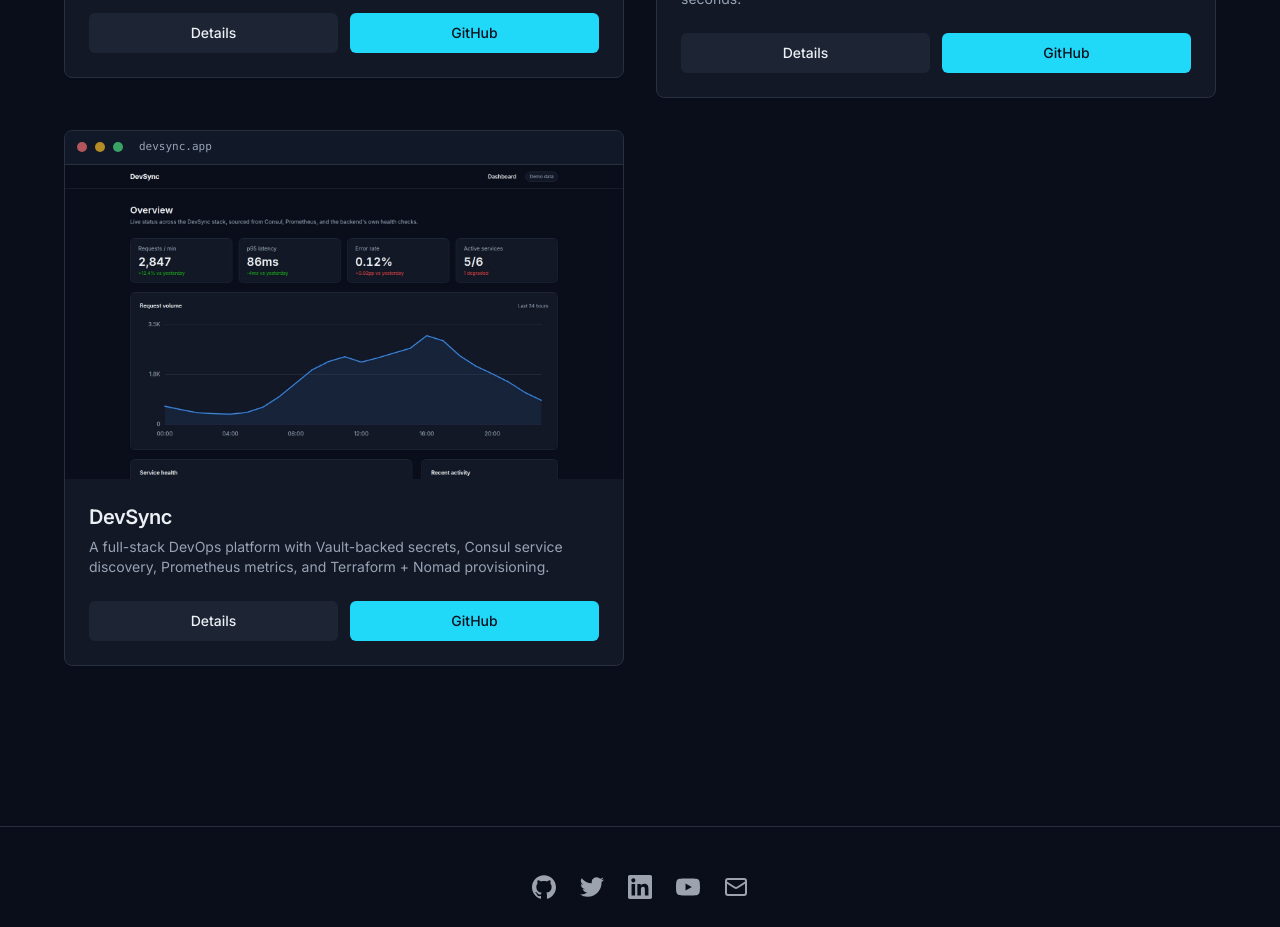
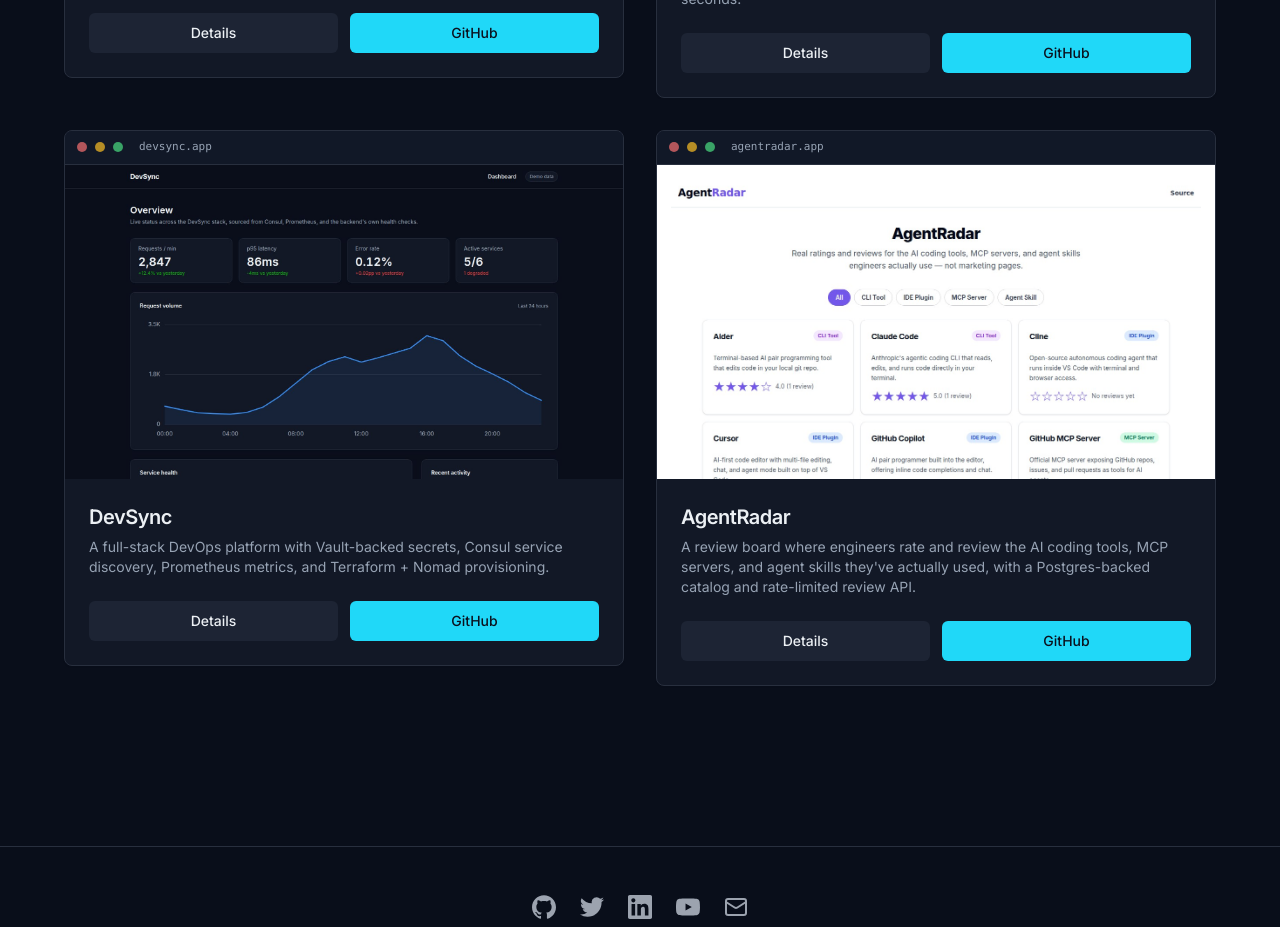
Before and after one commit to Younique98/ericathompson, a Next.js app: page /projects in a window 1280 px wide. Shown: the part 1880-2807 px from the top of the page. Built offline with nearby package versions, Linux system fonts and the light colour scheme.

Commit message:
Add AgentRadar to projects page
Adds a project card for AgentRadar, a review board for AI coding tools,
MCP servers, and agent skills, linking to the now-public repo.

```diff
--- a/src/app/projects/page.tsx
+++ b/src/app/projects/page.tsx
@@ -88,6 +88,15 @@ export default function ProjectsPage() {
       image: "/images/devsync_dashboard.jpg",
       label: "devsync.app",
     },
+    {
+      title: "AgentRadar",
+      description:
+        "A review board where engineers rate and review the AI coding tools, MCP servers, and agent skills they've actually used, with a Postgres-backed catalog and rate-limited review API.",
+      repo: "https://github.com/Younique98/agentradar",
+      details: "https://github.com/Younique98/agentradar/blob/main/README.md",
+      image: "/images/agentradar_home.jpg",
+      label: "agentradar.app",
+    },
   ];
 
   return (
```
Also changed, not shown: public/images/agentradar_home.jpg (added).
